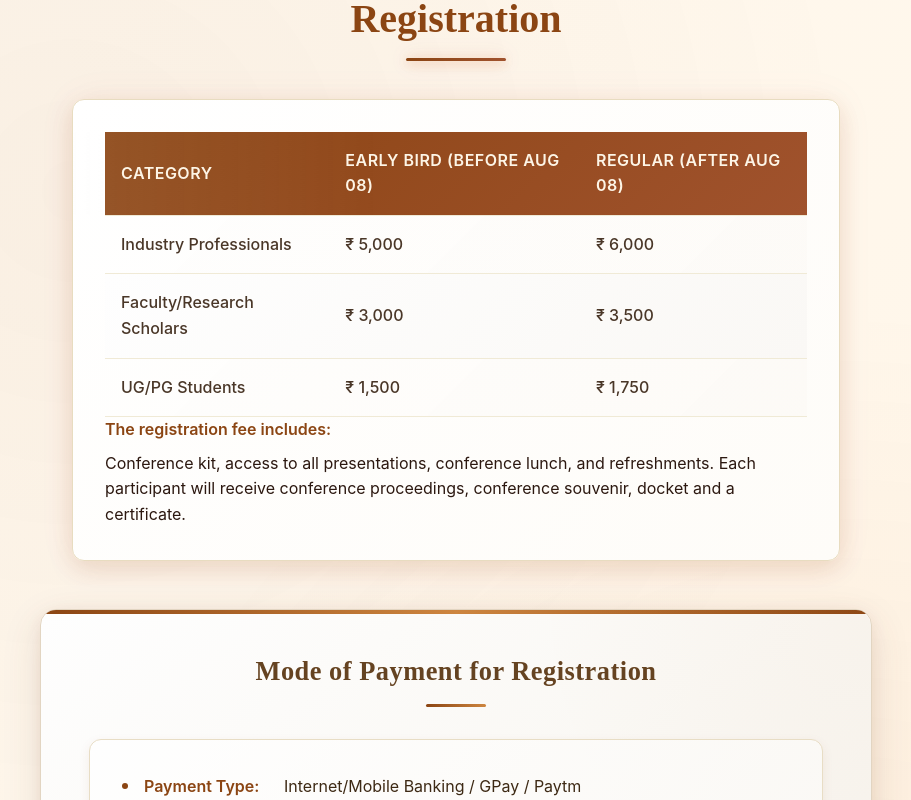
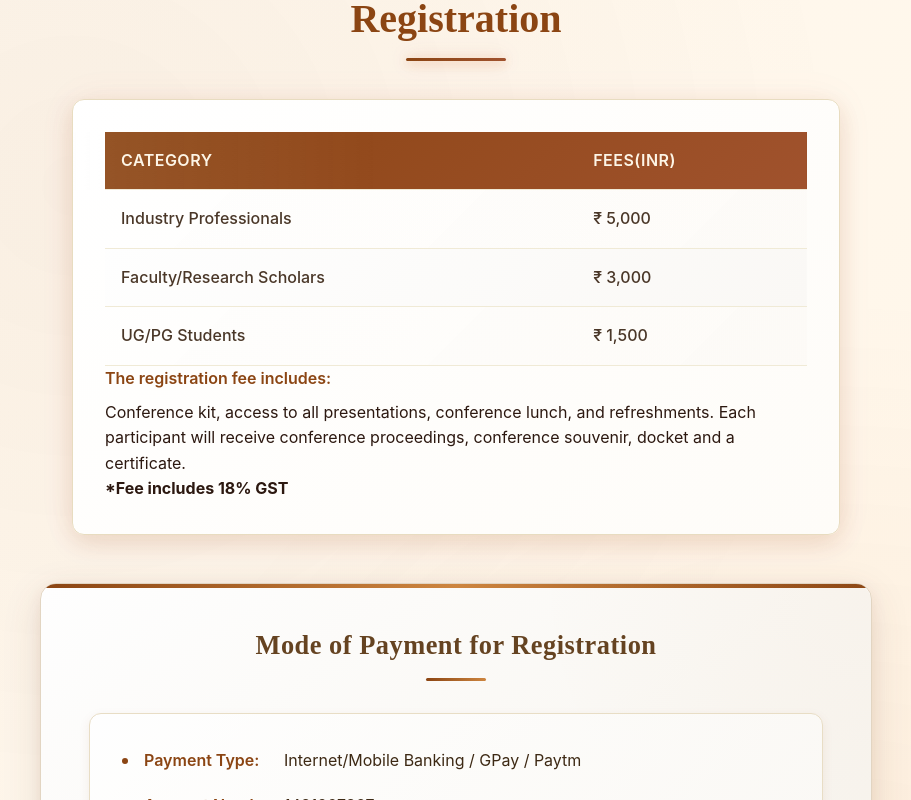
Before and after one commit to Shananthika13/Conference_web, a React (Vite) app: page / in a window 1280 px wide. Shown: the part 4160-4960 px from the top of the page, without its empty margins (184-1095 px from the left). Built offline with nearby package versions, Linux system fonts and the light colour scheme.

Commit message:
Registration_updated

```diff
--- a/src/FashionTechConference.jsx
+++ b/src/FashionTechConference.jsx
@@ -214,25 +214,25 @@ const FashionTechConference = () => {
         <thead className="table-header">
           <tr>
             <th>Category</th>
-            <th>Early Bird (Before Aug 08)</th>
-            <th>Regular (After Aug 08)</th>
+            <th>Fees(INR)</th>
+
           </tr>
         </thead>
         <tbody>
           <tr className="table-row">
             <td>Industry Professionals</td>
             <td>₹ 5,000</td>
-            <td>₹ 6,000</td>
+
           </tr>
           <tr className="table-row alt-row">
             <td>Faculty/Research Scholars</td>
             <td>₹ 3,000</td>
-            <td>₹ 3,500</td>
+
           </tr>
           <tr className="table-row">
             <td>UG/PG Students</td>
             <td>₹ 1,500</td>
-            <td>₹ 1,750</td>
+
           </tr>
         </tbody>
       </table>
@@ -242,6 +242,8 @@ const FashionTechConference = () => {
         <p className="note-title">The registration fee includes:</p>
         <p className="note-content">
           Conference kit, access to all presentations, conference lunch, and refreshments. Each participant will receive conference proceedings, conference souvenir, docket and a certificate.
+
+          <p><b>*Fee includes 18% GST</b></p>
         </p>
       </div>
     </div>
```
